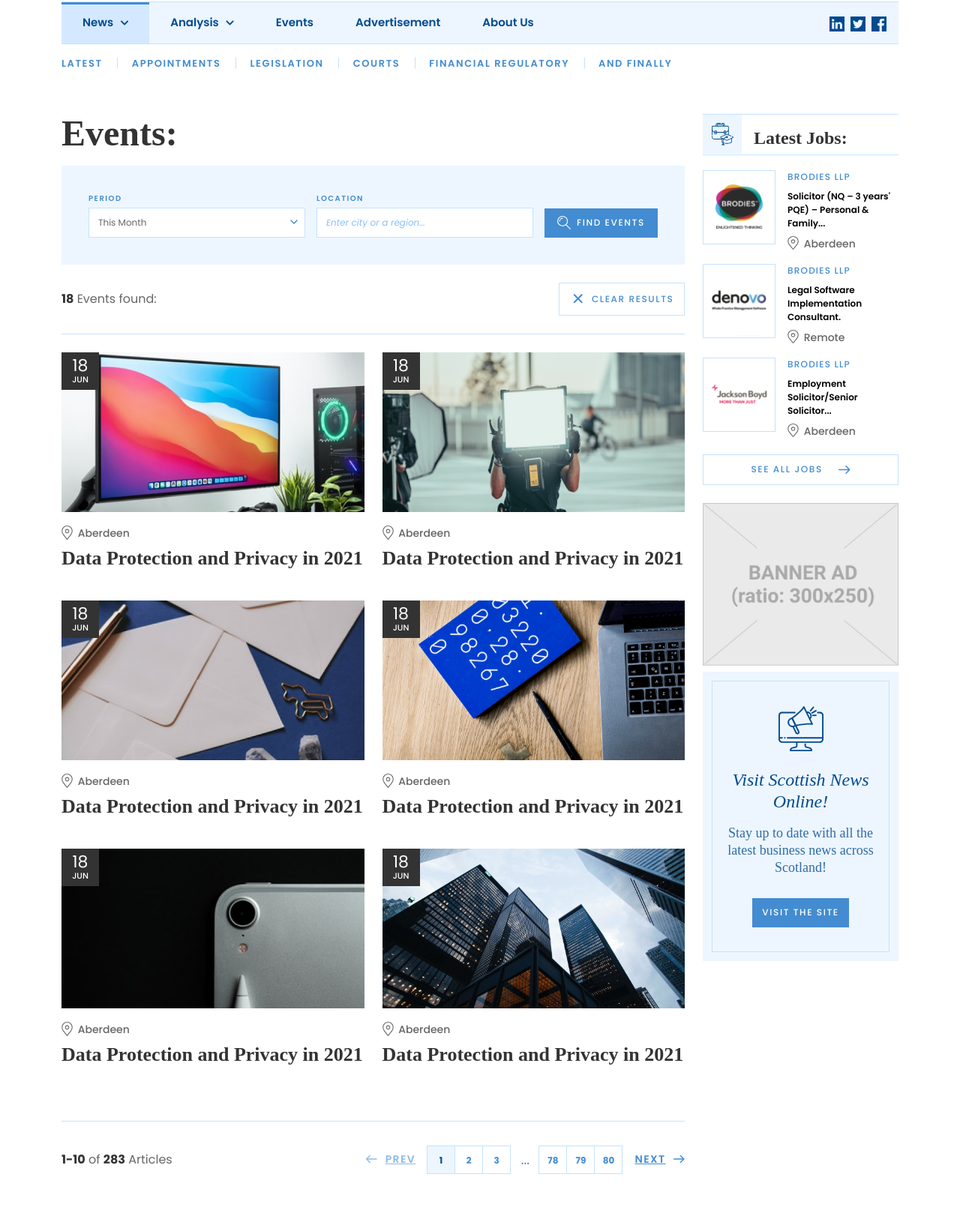
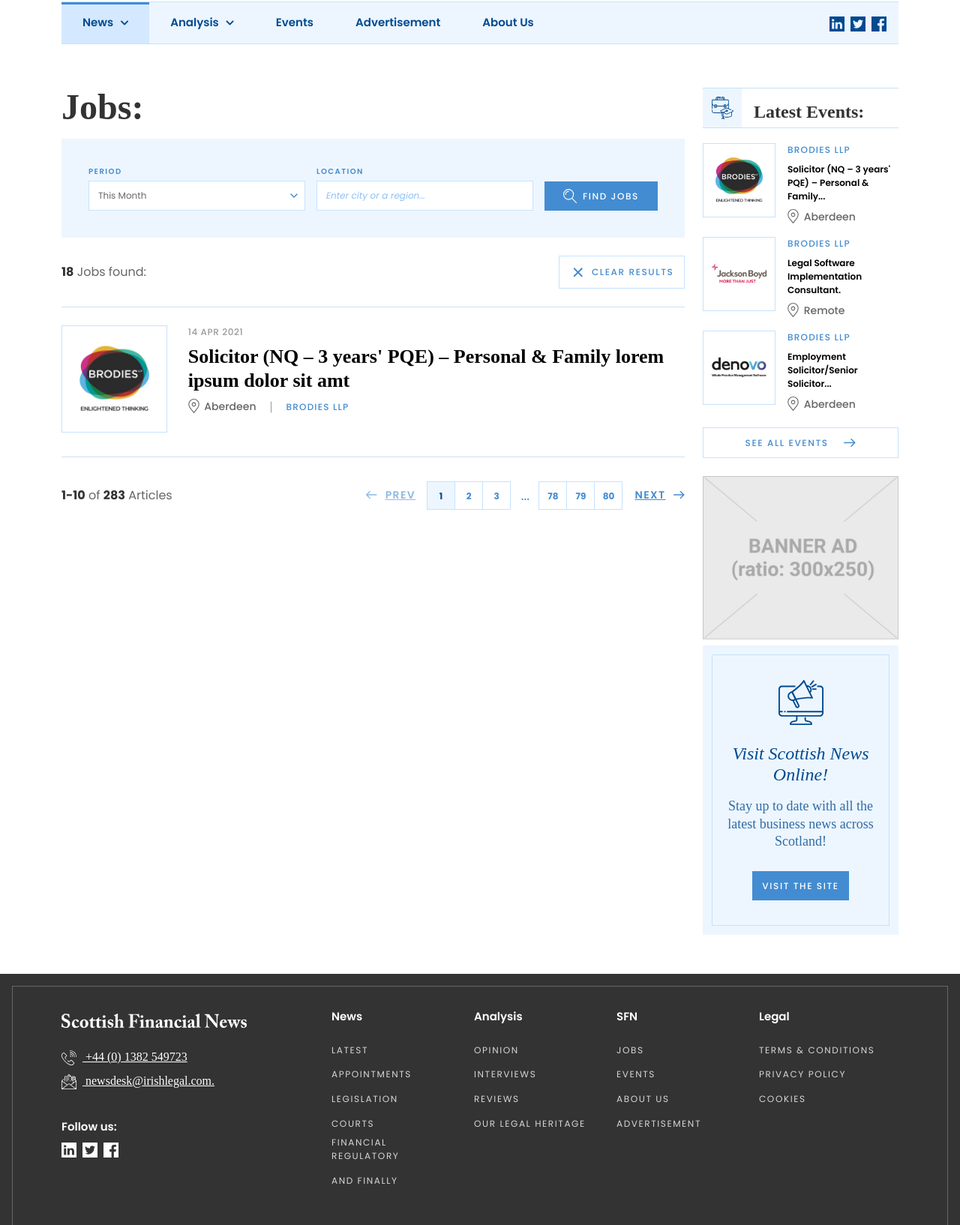
Before and after one commit to mpittas/sfn, a plain HTML site: page jobs.html in a window 1280 px wide. Shown: the part 70-1704 px from the top of the page at 75% size. Drawn offline with nearby package versions, Linux system fonts and the light colour scheme; a web font is replaced by a local one.

Commit message:
Pulled latest

```diff
--- a/css/components/_news-box.scss
+++ b/css/components/_news-box.scss
@@ -188,6 +188,23 @@
         line-height: 18px;
       }
     }
+    &-long {
+      .sfn-news-box__image {
+        width: 150px;
+      }
+
+      .sfn-news-box__content {
+        padding-left: 1.75rem;
+      }
+
+      .sfn-news-box__title {
+        h3 {
+          font-size: 26px;
+          line-height: 32px;
+          font-family: adobe-caslon-pro, serif;
+        }
+      }
+    }
   }
 
   &--medium-heading {
--- a/events.html
+++ b/jobs.html
@@ -182,14 +182,14 @@
                                         <ul class="sfn-social__list-icons d-block d-lg-none">
                                             <li>
                                                 <a href="tel:+44(0)1382549723">
-                                                    <img src="./assets/images/icons/phone-icon-blue.svg" alt="Phone icon">
+                                                    <img src="./assets/images/icons/phone-icon.svg" alt="Phone icon">
                                                     +44 (0) 1382 549723
                                                 </a>
                                             </li>
 
                                             <li>
                                                 <a href="mailto:newsdesk@irishlegal.com">
-                                                    <img src="./assets/images/icons/email-icon-blue.svg" alt="Email icon">
+                                                    <img src="./assets/images/icons/email-icon.svg" alt="Email icon">
                                                     newsdesk@irishlegal.com.
                                                 </a>
                                             </li>
@@ -204,7 +204,7 @@
         </div>
 
         <!-- We use 'collapse' option from bootstrap to toggle the custom navigation -->
-        <div class="sfn-header-submenu" id="navNews">
+        <div class="sfn-header-submenu collapse" id="navNews">
             <div class="container">
                 <div class="row">
                     <div class="col-md-12">
@@ -252,7 +252,7 @@
                       </nav>
                   </div>
 
-              <h1 class="mb-3">Events:</h1>
+                <h1 class="mb-3">Jobs:</h1>
 
                 <div class="sfn-advanced-search mb-4">
                   <div class="sfn-advanced-search__inner">
@@ -272,14 +272,14 @@
                   <div class="sfn-advanced-search__button">
                     <button class="btn btn-primary btn-has-icon-left">
                       <img src="./assets/images/icons/magnifying-glass-icon-white.svg" alt="Magnifying glass icon">
-                    Find events
+                      Find jobs
                     </button>
                   </div>
                 </div>
 
                 <div class="sfn-counter__holder sfn-border-bottom sfn-border-bottom--small">
                   <div class="sfn-counter">
-                  <span>18</span> Events found:
+                    <span>18</span> Jobs found:
                   </div>
 
                   <button class="btn btn-outline-primary btn-has-icon-left">
@@ -288,22 +288,28 @@
                   </button>
                 </div>
 
-              <div class="sfn-events__holder sfn-border-bottom">
-                <div class="row">
-                  <div class="col-md-6">
-                    <article class="sfn-event-box sfn-event-box--def">
-                      <div class="sfn-event-box__date">
-                        <h2>18</h2>
-                        <span>JUN</span>
+                <!-- Update this -->
+                <div class="sfn-jobs__holder sfn-border-bottom">
+                    <article class="sfn-news-box sfn-news-box--job sfn-news-box--job-long">
+                        <div class="sfn-news-box__image">
+                            <a href="#">
+                                <img src="./assets/images/logos/jobs/brodies-logo.jpg" alt="Jobs logo">
+                            </a>
+                        </div>
+                        <div class="sfn-news-box__content">
+                            <div class="sfn-news-box__meta">
+                                <time datetime="2021-08-14" class="sfn-meta__date">
+                                    14 Apr 2021
+                                </time>
                             </div>
 
-                      <div class="sfn-event-box__image">
-                        <a href="#">
-                          <img src="./assets/images/images/event-sample-image-3.jpg" alt="Event image">
-                        </a>
+                            <div class="sfn-news-box__title">
+                                <h3>
+                                    <a href="#">Solicitor (NQ – 3 years' PQE) – Personal & Family lorem ipsum dolor sit amt</a>
+                                </h3>
                             </div>
 
-                      <div class="sfn-event-box__content">
+                            <div class="sfn-meta__holder">
                                 <div class="sfn-meta__location">
                                     <a href="#">
                                         <img src="./assets/images/icons/map-pointer.svg" alt="Map pointer icon"/>
@@ -311,154 +317,12 @@
                                     </a>
                                 </div>
 
-                        <h4>
-                          <a href="#">Data Protection and Privacy in 2021</a>
-                        </h4>
+                                <div class="sfn-meta__term">
+                                    <a href="#">BRODIES LLP</a>
+                                </div>
+                            </div>
                         </div>
                     </article>
-                  </div>
-                  <div class="col-md-6">
-                    <article class="sfn-event-box sfn-event-box--def">
-                      <div class="sfn-event-box__date">
-                        <h2>18</h2>
-                        <span>JUN</span>
-                      </div>
-
-                      <div class="sfn-event-box__image">
-                        <a href="#">
-                          <img src="./assets/images/images/event-sample-image-1.jpg" alt="Event image">
-                        </a>
-                      </div>
-
-                      <div class="sfn-event-box__content">
-                        <div class="sfn-meta__location">
-                            <a href="#">
-                              <img src="./assets/images/icons/map-pointer.svg" alt="Map pointer icon"/>
-                              Aberdeen
-                            </a>
-                        </div>
-
-                        <h4>
-                          <a href="#">Data Protection and Privacy in 2021</a>
-                        </h4>
-                      </div>
-                    </article>
-                  </div>
-                </div>
-
-                <div class="row">
-                  <div class="col-md-6">
-                    <article class="sfn-event-box sfn-event-box--def">
-                      <div class="sfn-event-box__date">
-                        <h2>18</h2>
-                        <span>JUN</span>
-                      </div>
-
-                      <div class="sfn-event-box__image">
-                        <a href="#">
-                          <img src="./assets/images/images/event-sample-image-2.jpg" alt="Event image">
-                        </a>
-                      </div>
-
-                      <div class="sfn-event-box__content">
-                        <div class="sfn-meta__location">
-                            <a href="#">
-                              <img src="./assets/images/icons/map-pointer.svg" alt="Map pointer icon"/>
-                              Aberdeen
-                            </a>
-                        </div>
-
-                        <h4>
-                          <a href="#">Data Protection and Privacy in 2021</a>
-                        </h4>
-                      </div>
-                    </article>
-                  </div>
-                  <div class="col-md-6">
-                    <article class="sfn-event-box sfn-event-box--def">
-                      <div class="sfn-event-box__date">
-                        <h2>18</h2>
-                        <span>JUN</span>
-                      </div>
-
-                      <div class="sfn-event-box__image">
-                        <a href="#">
-                          <img src="./assets/images/images/featured-sample-image-2.jpg" alt="Event image">
-                        </a>
-                      </div>
-
-                      <div class="sfn-event-box__content">
-                        <div class="sfn-meta__location">
-                            <a href="#">
-                              <img src="./assets/images/icons/map-pointer.svg" alt="Map pointer icon"/>
-                              Aberdeen
-                            </a>
-                        </div>
-
-                        <h4>
-                          <a href="#">Data Protection and Privacy in 2021</a>
-                        </h4>
-                      </div>
-                    </article>
-                  </div>
-                </div>
-
-                <div class="row">
-                  <div class="col-md-6">
-                    <article class="sfn-event-box sfn-event-box--def">
-                      <div class="sfn-event-box__date">
-                        <h2>18</h2>
-                        <span>JUN</span>
-                      </div>
-
-                      <div class="sfn-event-box__image">
-                        <a href="#">
-                          <img src="./assets/images/images/news-sample-image-7.jpg" alt="Event image">
-                        </a>
-                      </div>
-
-                      <div class="sfn-event-box__content">
-                        <div class="sfn-meta__location">
-                            <a href="#">
-                              <img src="./assets/images/icons/map-pointer.svg" alt="Map pointer icon"/>
-                              Aberdeen
-                            </a>
-                        </div>
-
-                        <h4>
-                          <a href="#">Data Protection and Privacy in 2021</a>
-                        </h4>
-                      </div>
-                    </article>
-                  </div>
-                  <div class="col-md-6">
-                    <article class="sfn-event-box sfn-event-box--def">
-                      <div class="sfn-event-box__date">
-                        <h2>18</h2>
-                        <span>JUN</span>
-                      </div>
-
-                      <div class="sfn-event-box__image">
-                        <a href="#">
-                          <img src="./assets/images/images/featured-sample-image-1.jpg" alt="Event image">
-                        </a>
-                      </div>
-
-                      <div class="sfn-event-box__content">
-                        <div class="sfn-meta__location">
-                            <a href="#">
-                              <img src="./assets/images/icons/map-pointer.svg" alt="Map pointer icon"/>
-                              Aberdeen
-                            </a>
-                        </div>
-
-                        <h4>
-                          <a href="#">Data Protection and Privacy in 2021</a>
-                        </h4>
-                      </div>
-                    </article>
-                  </div>
-                </div>
                 </div>
 
                 <div class="sfn-list-navigation mb-5">
@@ -496,13 +360,15 @@
                       <em>
                           <img src="./assets/images/icons/internship-icon.svg" alt="Intership icon">
                       </em>
-                    <h3>Latest Jobs:</h3>
+                      <h3>Latest Events:</h3>
                   </div>
+
+                  <!-- Update this -->
                   <div class="sfn-news-boxes has-spacing-bottom has-spacing-bottom-small">
                       <article class="sfn-news-box sfn-news-box--job">
                           <div class="sfn-news-box__image">
                               <a href="#">
-                                <img src="./assets/images/logos/jobs/brodies-logo.png" alt="Jobs logo">
+                                  <img src="./assets/images/logos/jobs/brodies-logo.jpg" alt="Jobs logo">
                               </a>
                           </div>
                           <div class="sfn-news-box__content">
@@ -530,7 +396,7 @@
                       <article class="sfn-news-box sfn-news-box--job">
                           <div class="sfn-news-box__image">
                               <a href="#">
-                                <img src="./assets/images/logos/jobs/denovo-logo.png" alt="Jobs logo">
+                                  <img src="./assets/images/logos/jobs/denovo-logo.jpg" alt="Jobs logo">
                               </a>
                           </div>
                           <div class="sfn-news-box__content">
@@ -558,7 +424,7 @@
                       <article class="sfn-news-box sfn-news-box--job">
                           <div class="sfn-news-box__image">
                               <a href="#">
-                                <img src="./assets/images/logos/jobs/jackson-boyd-logo.png" alt="Jobs logo">
+                                  <img src="./assets/images/logos/jobs/jackson-boyd-logo.jpg" alt="Jobs logo">
                               </a>
                           </div>
                           <div class="sfn-news-box__content">
@@ -583,9 +449,10 @@
                           </div>
                       </article>
                   </div>
+
                   <div class="center-button">
                     <a href="#" class="d-block btn btn-has-icon-right btn-outline-primary">
-                    See All Jobs
+                      See All Events
                       <img src="./assets/images/icons/arrow-right.svg" alt="Arrow right">
                     </a>
                   </div>
@@ -786,7 +653,7 @@
 
                             <div class="sfn-footer__credits">
                                 <h3>Design by:</h3>
-                                <a href="https://futurenature.net/" target="_blank">
+                                <a href="#">
                                     <img src="./assets/images/logos/future-nature-logo.svg" alt="Future Nature logo">
                                 </a>
                             </div>
```
Also changed, not shown: categories.html (+3 -3 lines), index.html (+3 -3 lines), assets/images/logos/jobs/brodies-logo.jpg (added), assets/images/logos/jobs/brodies-logo.png (deleted), assets/images/logos/jobs/denovo-logo.jpg (added), assets/images/logos/jobs/denovo-logo.png (deleted), assets/images/logos/jobs/jackson-boyd-logo.jpg (added), assets/images/logos/jobs/jackson-boyd-logo.png (deleted), css/styles.css, 1 other file. Lines whose indentation alone changed are shown as unchanged.
